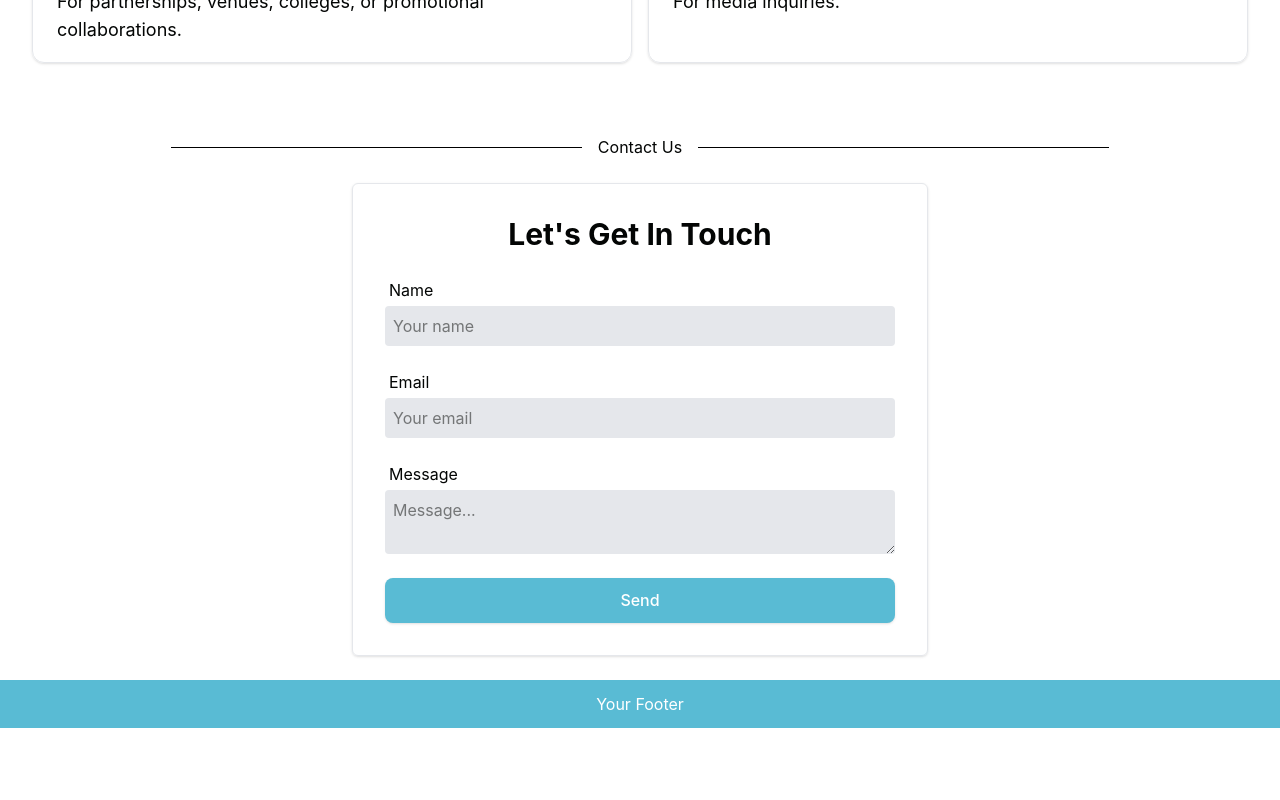
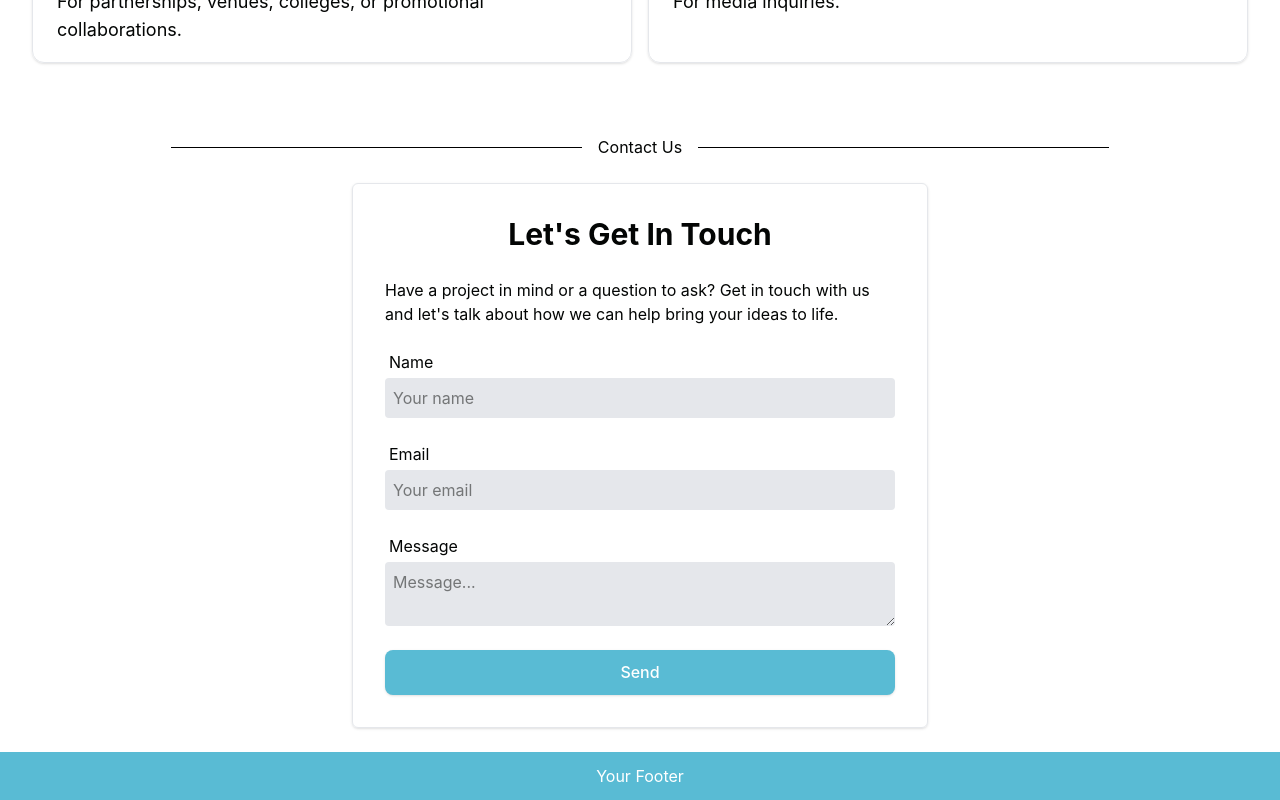
Before and after one commit to rakib00-dev/tickitin-website, a Vue app: page /contact-us in a window 1280 px wide. Shown: the part 1466-2266 px from the top of the page. Before the commit the page ends 2194 px from the top, so only its background shows below. Built offline with nearby package versions, Linux system fonts and the light colour scheme.

Commit message:
updated the contact form

```diff
--- a/src/components/ContactPageComponents/ContactForm.vue
+++ b/src/components/ContactPageComponents/ContactForm.vue
@@ -11,6 +11,10 @@
       <h2 class="w-full text-3xl font-bold leading-tight text-center">
         Let's Get In Touch
       </h2>
+      <p>
+        Have a project in mind or a question to ask? Get in touch with us and
+        let&apos;s talk about how we can help bring your ideas to life.
+      </p>
       <div>
         <label for="name" class="block mb-1 ml-1">Name</label>
         <input
```
